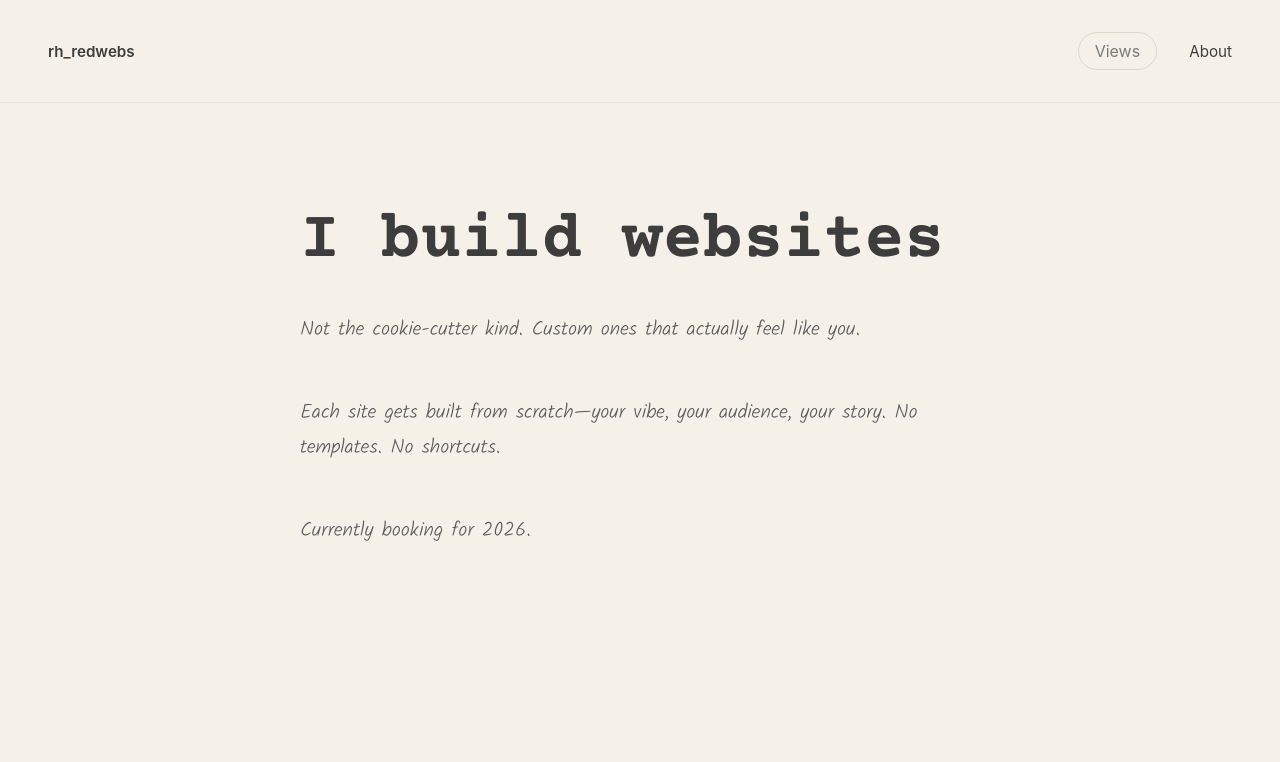
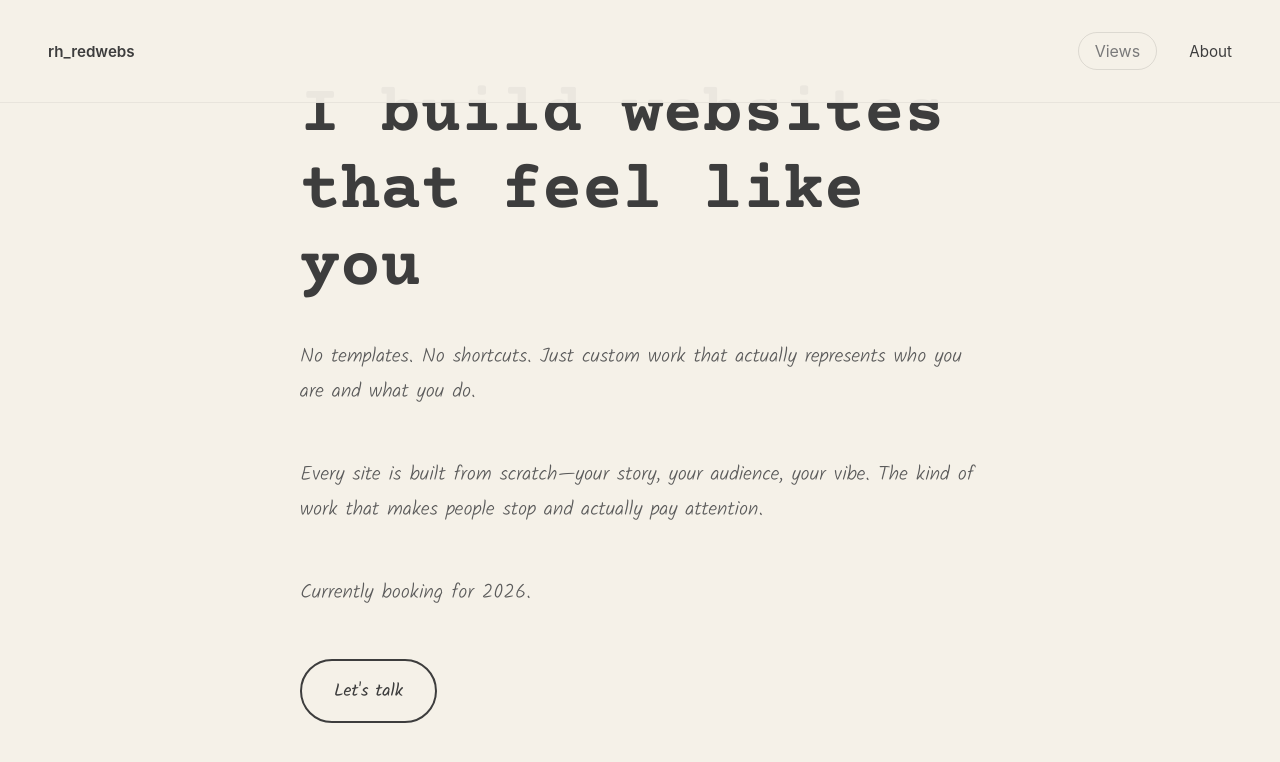
Before and after one commit to Redheadvault/red-webs, a plain HTML site: page about.html in a window 1280 px wide. Drawn offline with nearby package versions, Linux system fonts and the light colour scheme.

Commit message:
Reworked About page with better content

```diff
--- a/about.html
+++ b/about.html
@@ -27,10 +27,11 @@
 
     <main>
         <div class="cutter-hero">
-            <h1>I build websites</h1>
-            <p>Not the cookie-cutter kind. Custom ones that actually feel like you.</p>
-            <p>Each site gets built from scratch—your vibe, your audience, your story. No templates. No shortcuts.</p>
+            <h1>I build websites that feel like you</h1>
+            <p>No templates. No shortcuts. Just custom work that actually represents who you are and what you do.</p>
+            <p>Every site is built from scratch—your story, your audience, your vibe. The kind of work that makes people stop and actually pay attention.</p>
             <p>Currently booking for 2026.</p>
+            <a href="contact.html" class="cta-btn">Let's talk</a>
         </div>
     </main>
 
```
